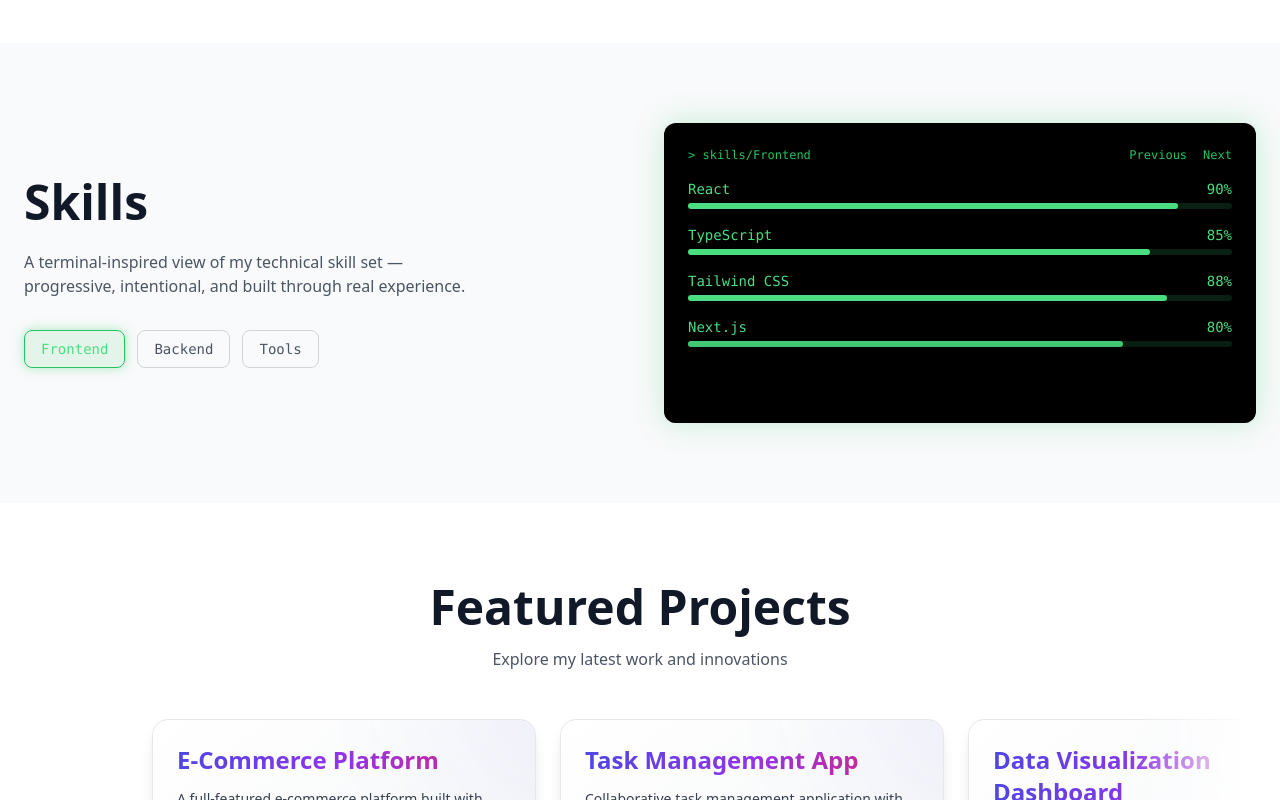
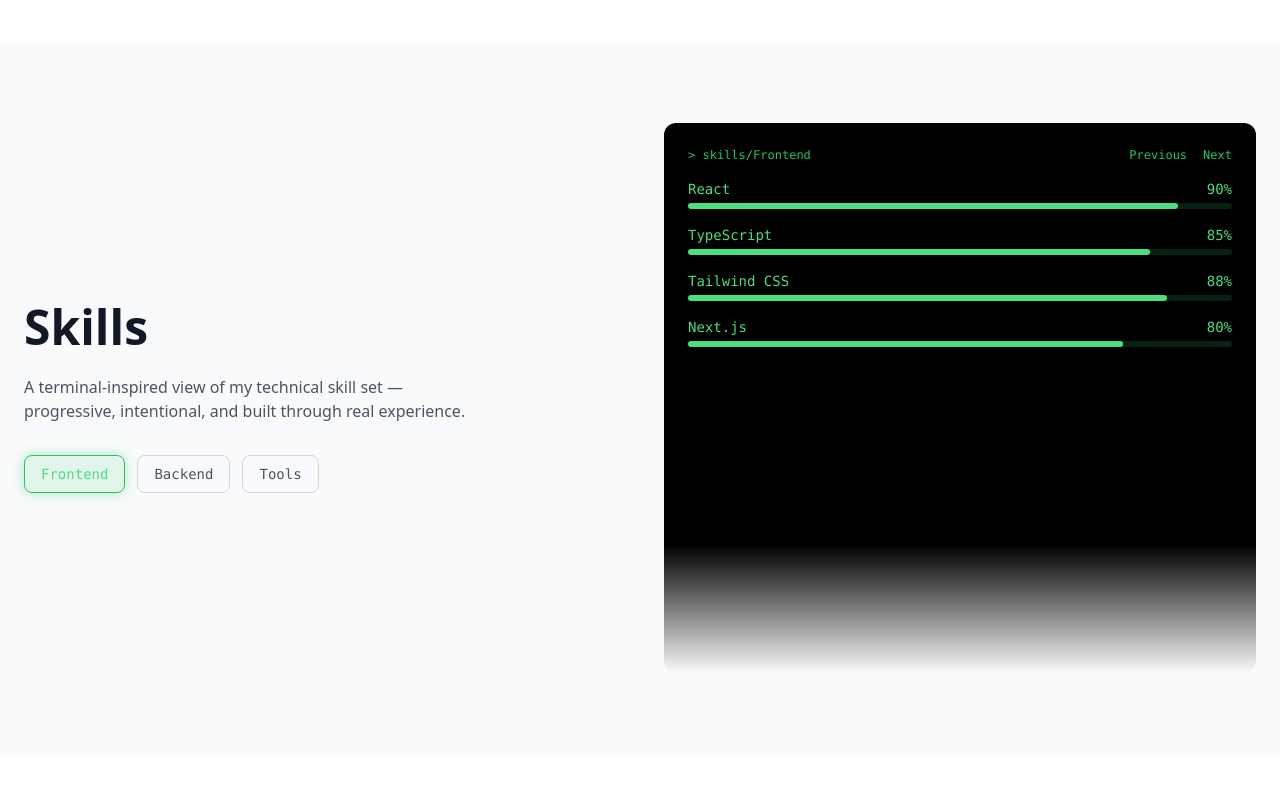
Before and after one commit to revieqt/portfolio, a React (Vite) app: page / in a window 1280 px wide. Shown: the part 1300-2100 px from the top of the page. Built offline with nearby package versions, Linux system fonts and the light colour scheme; a web font is replaced by a local one.

Commit message:
Update: console style skills section

```diff
--- a/src/components/Footer.tsx
+++ b/src/components/Footer.tsx
@@ -22,6 +22,10 @@
             <p className="text-xs text-gray-500 dark:text-gray-500">
               Based in the Philippines · Open for opportunities
             </p>
+            <button onClick={() => window.open("/resume.pdf", "_blank")}
+            className="mt-6 text-center text-xs text-gray-400 dark:text-gray-500 hover:underline align-middle mx-auto">
+              View Resume
+            </button>
           </div>
 
           {/* Social Links */}
@@ -67,12 +71,6 @@
             </a>
           </div>
         </div>
-
-        {/* Bottom */}
-        <button onClick={() => window.open("/resume.pdf", "_blank")}
-         className="mt-6 text-center text-xs text-gray-400 dark:text-gray-500 hover:underline">
-          View Resume
-        </button>
       </div>
     </footer>
   );
--- a/src/components/Skills.tsx
+++ b/src/components/Skills.tsx
@@ -175,8 +175,7 @@
 
         {/* RIGHT — CONSOLE */}
         <div className="relative">
-          <div className="rounded-xl bg-black p-6 font-mono text-sm text-green-400 min-h-[300px]
-            shadow-[0_0_30px_rgba(34,197,94,0.25)]">
+          <div className="rounded-xl bg-black p-6 font-mono text-sm text-green-400 h-[550px]">
             <div className="mb-4 flex justify-between text-xs text-green-500">
               <span>&gt; skills/{categoryText}</span>
               <div className="flex gap-4">
@@ -208,7 +207,7 @@
             </div>
           </div>
 
-          <div className="pointer-events-none absolute bottom-0 left-0 h-24 w-full bg-gradient-to-t from-black/60 to-transparent rounded-b-xl" />
+          <div className="pointer-events-none absolute bottom-0 left-0 h-32 w-full bg-gradient-to-t from-gray-50 dark:from-gray-900 to-transparent" />
         </div>
       </div>
     </section>
```
